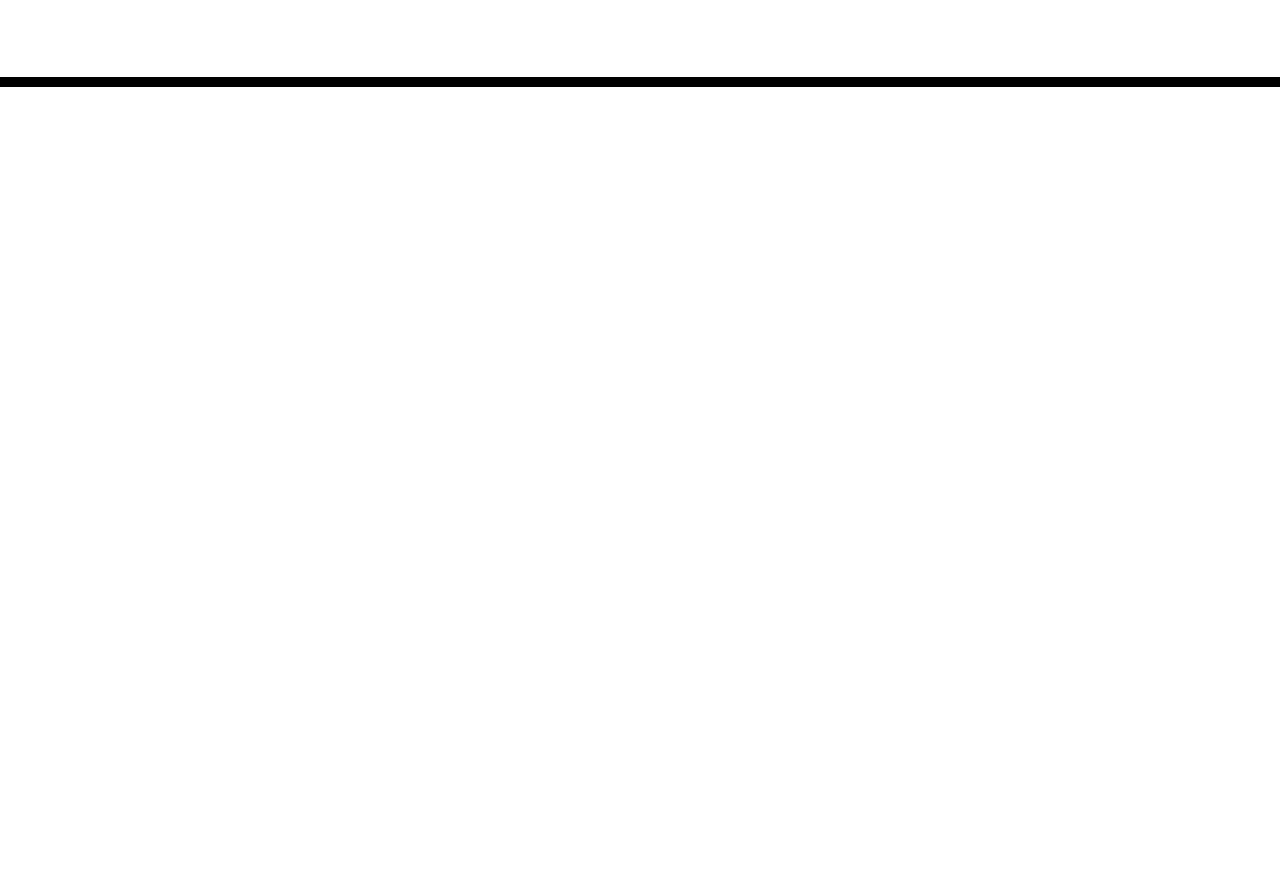
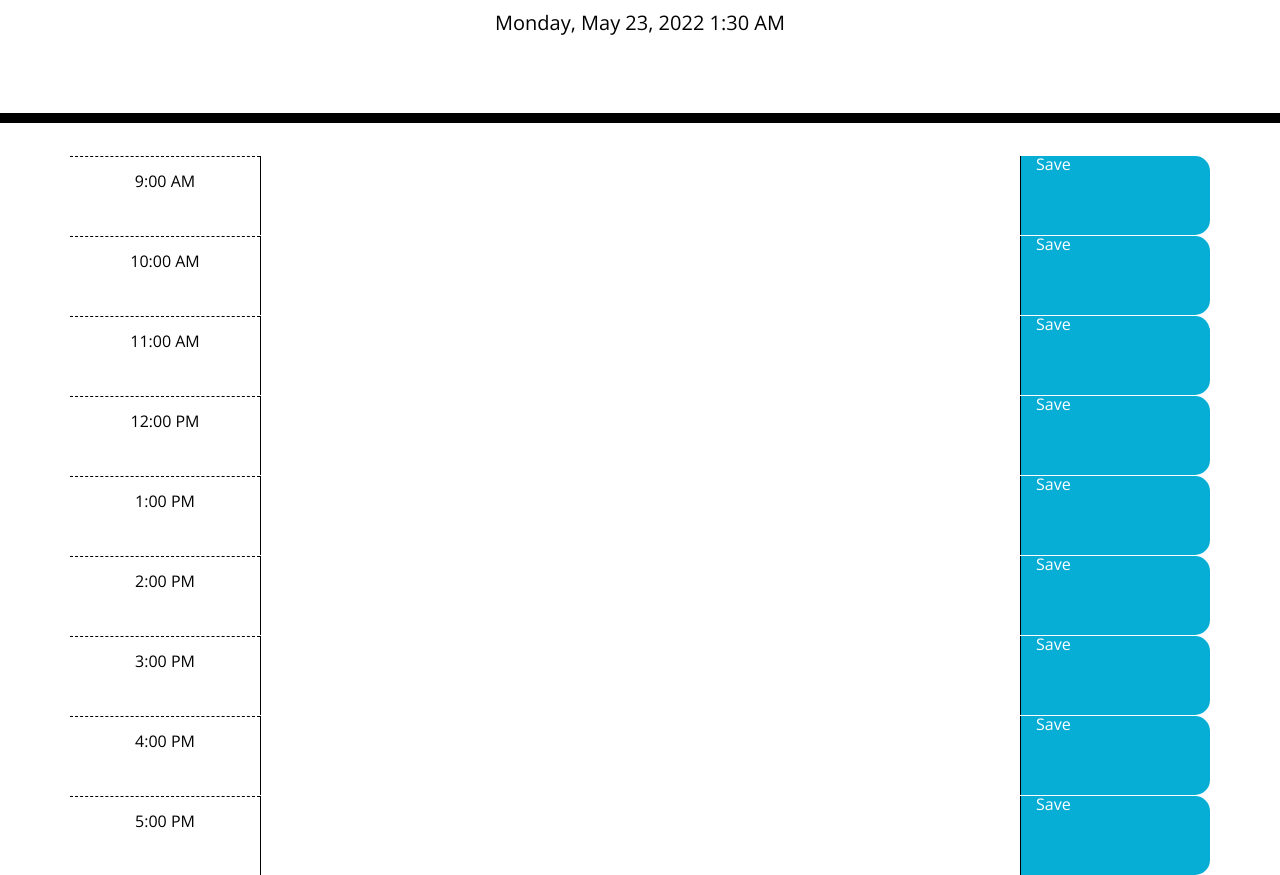
Before and after one commit to coneboybebop/Work-day-scheduler, a plain HTML site: page index.html in a window 1280 px wide. Shown: the part 181-1056 px from the top of the page. Before the commit the page ends 800 px from the top, so only its background shows below. Drawn offline with nearby package versions, Linux system fonts and the light colour scheme.

Commit message:
added current date with moment plus began other functions

```diff
--- a/assets/script.js
+++ b/assets/script.js
@@ -1,2 +1,32 @@
 // variable for current day and date.
 var today = moment().format("LLLL");
+
+// dynamically add date and time to top of the page
+document.getElementById("currentDay").innerHTML = today;
+
+
+// variables for each hour of the work day
+var nine = moment().set('hour', 9);
+var ten = moment().set('hour', 10);
+var eleven = moment().set('hour', 11)
+var twelve = moment().set('hour', 12);
+var one = moment().set('hour', 13);
+var two = moment().set('hour', 14);
+var three = moment().set('hour', 15);
+var four = moment().set('hour', 16);
+var five = moment().set('hour', 17);
+
+var auditTime = function() {
+
+
+}
+
+// save tasks to local storage
+$(".saveBtn").on("click", function () {
+
+
+}
+
+)
+
+// retrieve from local storage on refresh
--- a/index.html
+++ b/index.html
@@ -29,7 +29,74 @@
       <p id="currentDay" class="lead"></p>
     </header>
     <div class="container">
-      <!-- Timeblocks go here -->
+      <!--div for each hour of work day-->
+      <!--9 am-->
+      <div class="row">
+        <div class="hour col-2 text-center py-3" id="nine">9:00 AM</div>
+        <textarea class="description col-8"></textarea>
+        <btn class="saveBtn col-2">Save</btn>
+      </div>
+
+      <!--10 am-->
+      <div class="row">
+        <div class="hour col-2 text-center py-3" id="ten">10:00 AM</div>
+        <textarea class="description col-8"></textarea>
+        <btn class="saveBtn col-2">Save</btn>
+      </div>
+
+      <!--11 am-->
+      <div class="row">
+        <div class="hour col-2 text-center py-3" id="eleven">11:00 AM</div>
+        <textarea class="description col-8"></textarea>
+        <btn class="saveBtn col-2">Save</btn>
+      </div>
+
+      <!--12 pm-->
+      <div class="row">
+        <div class="hour col-2 text-center py-3" id="twelve">12:00 PM</div>
+        <textarea class="description col-8"></textarea>
+        <btn class="saveBtn col-2">Save</btn>
+      </div>
+
+      <!--1 pm-->
+      <div class="row">
+        <div class="hour col-2 text-center py-3" id="one">1:00 PM</div>
+        <textarea class="description col-8"></textarea>
+        <btn class="saveBtn col-2">Save</btn>
+      </div>
+
+      <!--2pm-->
+      <div class="row">
+        <div class="hour col-2 text-center py-3" id="two">2:00 PM</div>
+        <textarea class="description col-8"></textarea>
+        <btn class="saveBtn col-2">Save</btn>
+      </div>
+
+      <!--3pm-->
+      <div class="row">
+        <div class="hour col-2 text-center py-3" id="three">3:00 PM</div>
+        <textarea class="description col-8"></textarea>
+        <btn class="saveBtn col-2">Save</btn>
+      </div>
+
+      <!--4pm-->
+      <div class="row">
+        <div class="hour col-2 text-center py-3" id="four">4:00 PM</div>
+        <textarea class="description col-8"></textarea>
+        <btn class="saveBtn col-2">Save</btn>
+      </div>
+
+      <!--5pm-->
+      <div class="row">
+        <div class="hour col-2 text-center py-3" id="five">5:00 PM</div>
+        <textarea class="description col-8"></textarea>
+        <btn class="saveBtn col-2">Save</btn>
+      </div>
+
+
+
+
+
     </div>
 
     <script src="https://code.jquery.com/jquery-3.4.1.min.js"></script>
```
